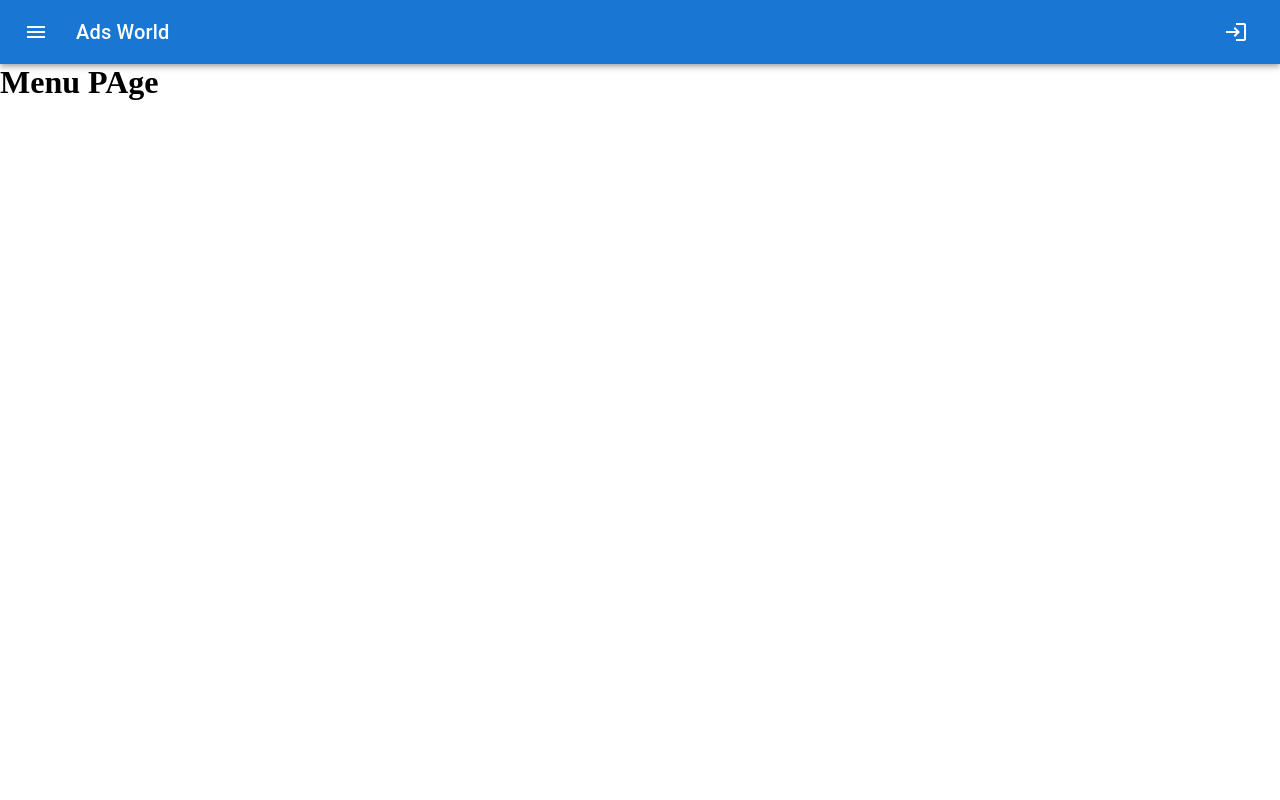
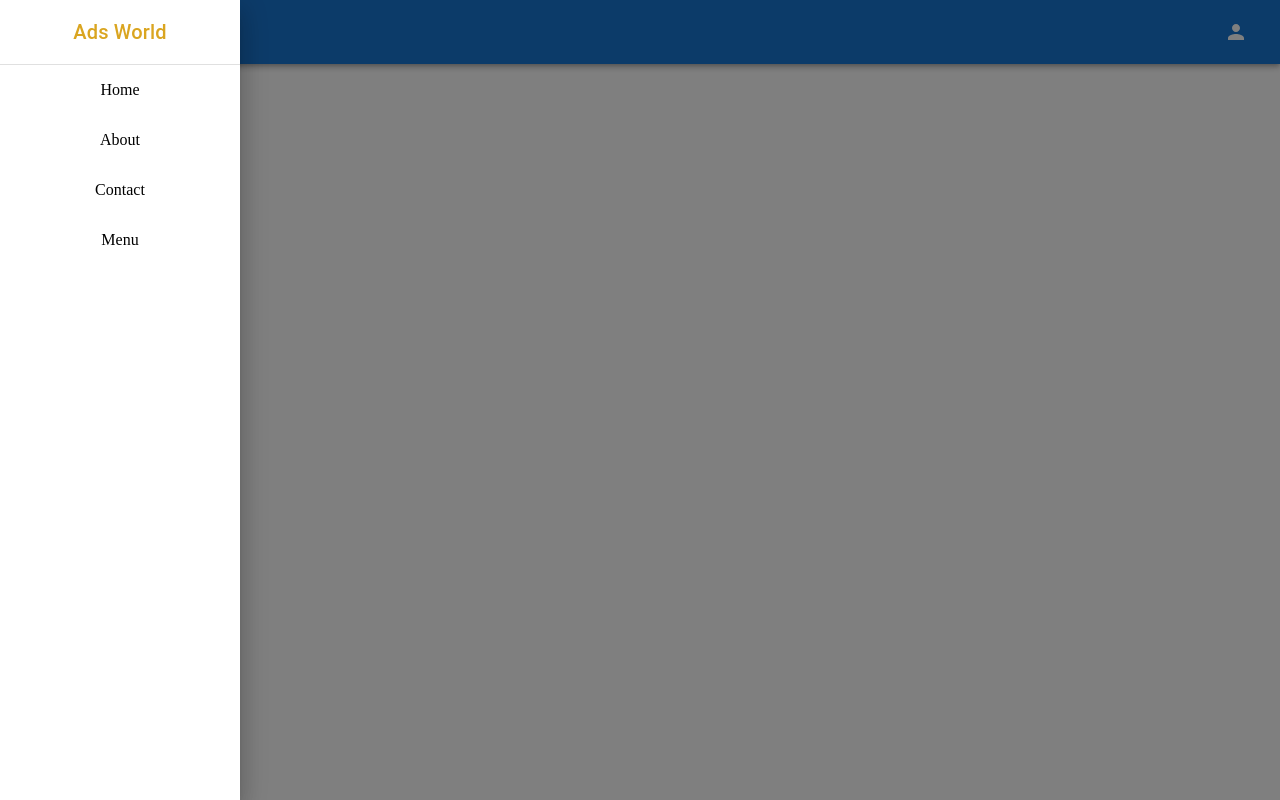
Before and after one commit to aishvarya779/ad-dash, a React (Create React App) app: page /menu in a window 1280 px wide. Both pictures are taken after a click on the button 36 px from the left and 32 px from the top of the page. Built offline with nearby package versions, Linux system fonts and the light colour scheme.

Commit message:
side menu and user menu added

```diff
--- a/src/components/Header.js
+++ b/src/components/Header.js
@@ -1,15 +1,56 @@
 // import { Box } from '@mui/material';
-import React from 'react';
+import React, { useState } from 'react';
 import AppBar from '@mui/material/AppBar';
 import Box from '@mui/material/Box';
 import Toolbar from '@mui/material/Toolbar';
 import Typography from '@mui/material/Typography';
-import Button from '@mui/material/Button';
+// import Button from '@mui/material/Button';
 import IconButton from '@mui/material/IconButton';
 import MenuIcon from '@mui/icons-material/Menu';
-import LoginIcon from '@mui/icons-material/Login';
+import PersonIcon from '@mui/icons-material/Person';
+import { Link } from 'react-router-dom';
 // import { AppBar, Box, Typography } from '@mui/material';
+import './../styles/HeaderStyles.css';
+import { Divider, Drawer } from '@mui/material';
+import Menu from '@mui/material/Menu';
+import MenuItem from '@mui/material/MenuItem';
+
 const Header = () => {
+  const [open,setOpen] = useState(false);
+  const [anchorEl, setAnchorEl] = useState(null);
+  const openProfile = Boolean(anchorEl);
+  const handleClick = (event) => {
+    setAnchorEl(event.currentTarget);
+  };
+  const handleClose = () => {
+    setAnchorEl(null);
+  };
+
+  const toggleDrawer = (toggleState) => {
+    setOpen(toggleState);
+  };
+  const drawer = (
+    <Box sx={{ textAlign: 'center' }}>
+      <Typography variant="h6" component="div" sx={{ flexGrow: 1, my:2, color: 'goldenrod' }}>
+        Ads World
+      </Typography>
+      <Divider />
+      <ul className="side-menu">
+        <li>
+          <Link to={'/'}>Home</Link>
+        </li>
+        <li>
+          <Link to={'/about'}>About</Link>
+        </li>
+        <li>
+          <Link to={'/contact'}>Contact</Link>
+        </li>
+        <li>
+          <Link to={'/menu'}>Menu</Link>
+        </li>
+      </ul>
+    </Box>
+  );
   return (
     <>
       <Box sx={{ flexGrow: 1 }}>
@@ -21,17 +62,67 @@ const Header = () => {
               color="inherit"
               aria-label="menu"
               sx={{ mr: 2 }}
+              onClick={() => toggleDrawer(true)}
             >
               <MenuIcon />
             </IconButton>
             <Typography variant="h6" component="div" sx={{ flexGrow: 1 }}>
               Ads World
             </Typography>
-            <IconButton color="inherit">
-              <LoginIcon />
+            {/* <Box sx={{display: {xs:'none', sm:'block'}}}>
+              <ul className='navigation-menu'>
+                <li>
+                  <Link to={'/'}>Home</Link>
+                </li>
+                <li>
+                  <Link to={'/about'}>About</Link>
+                </li>
+                <li>
+                  <Link to={'/contact'}>Contact</Link>
+                </li>
+                <li>
+                  <Link to={'/menu'}>Menu</Link>
+                </li>
+              </ul>
+            </Box> */}
+            <IconButton
+              color="inherit"
+              aria-controls={openProfile ? 'basic-menu' : undefined}
+              aria-haspopup="true"
+              aria-expanded={openProfile ? 'true' : undefined}
+              onClick={handleClick}
+            >
+              <PersonIcon />
             </IconButton>
+            <Menu
+              id="basic-menu"
+              anchorEl={anchorEl}
+              open={openProfile}
+              onClose={handleClose}
+              MenuListProps={{
+                'aria-labelledby': 'basic-button',
+              }}
+            >
+              <MenuItem onClick={handleClose}>Profile</MenuItem>
+              <MenuItem onClick={handleClose}>My account</MenuItem>
+              <MenuItem onClick={handleClose}>Logout</MenuItem>
+            </Menu>
           </Toolbar>
         </AppBar>
+        <Box>
+          <Drawer
+            open={open}
+            onClose={() => toggleDrawer(false)}
+            sx={{
+              '& .MuiDrawer-paper': {
+                boxSizing: 'border-box',
+                width: '240px',
+              },
+            }}
+          >
+            {drawer}
+          </Drawer>
+        </Box>
       </Box>
     </>
   );
--- a/src/pages/Menu.js
+++ b/src/pages/Menu.js
@@ -4,7 +4,7 @@ import Layout from '../components/Layout';
 const Menu = () => {
   return (
     <Layout>
-      <h1>Menu PAge</h1>
+      <h1>Menu Page</h1>
     </Layout>
   );
 };
--- /dev/null
+++ b/src/styles/HeaderStyles.css
@@ -0,0 +1,32 @@
+.navigation-menu {
+    list-style: none;
+    display: flex;
+    align-items: center;
+    justify-content: center;
+}
+
+.navigation-menu li {
+    margin: 0 16px;
+}
+
+.navigation-menu li a {
+    text-decoration: none;
+    color: white;
+}
+
+/* mobile view */
+.side-menu {
+    list-style: none;
+}
+
+.side-menu li {
+    padding: 16px 0;
+}
+
+.side-menu li:hover {
+    background-color: #e3e3e3;
+}
+.side-menu li a {
+    text-decoration: none;
+    color: black;
+}
```
